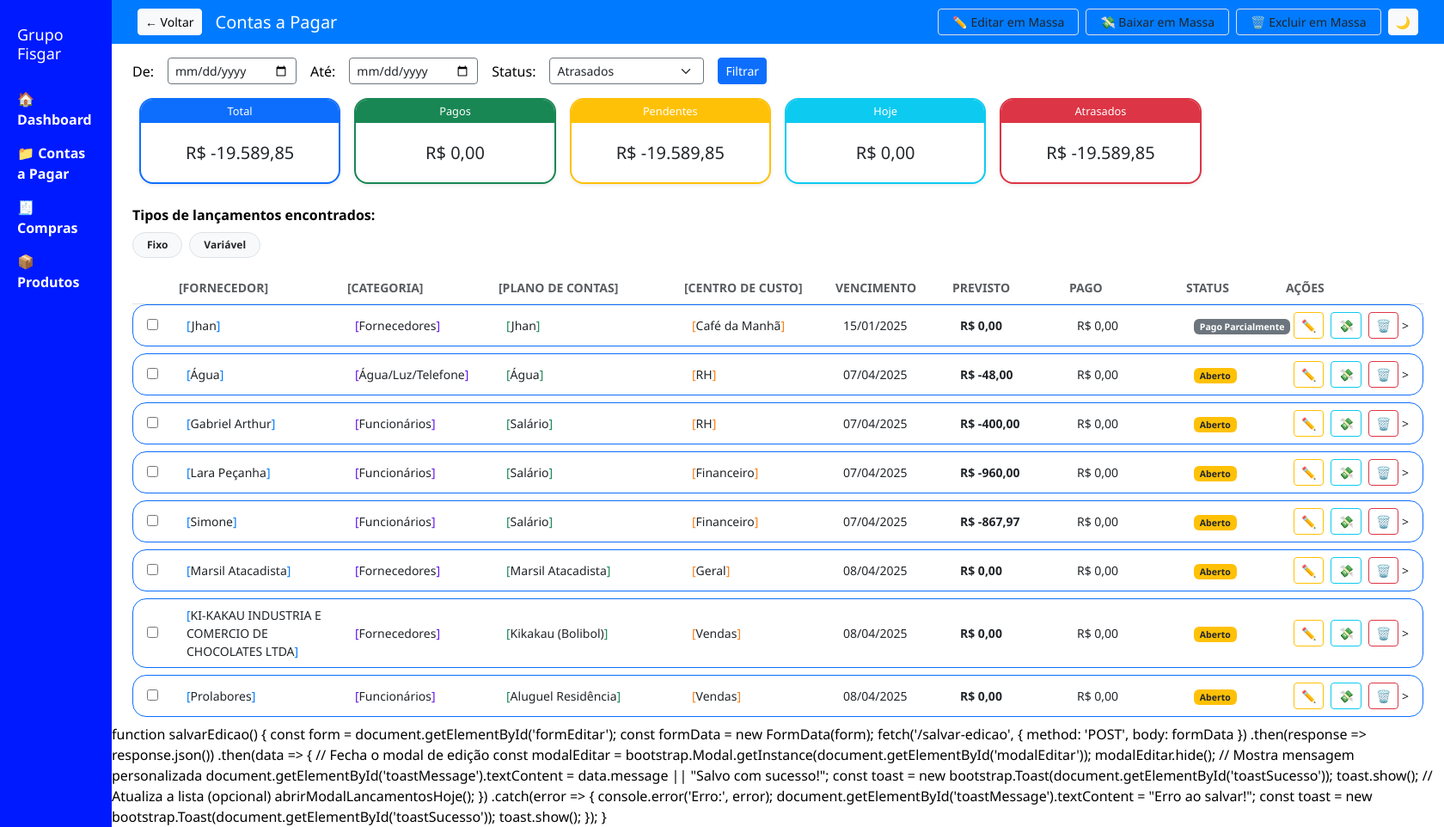
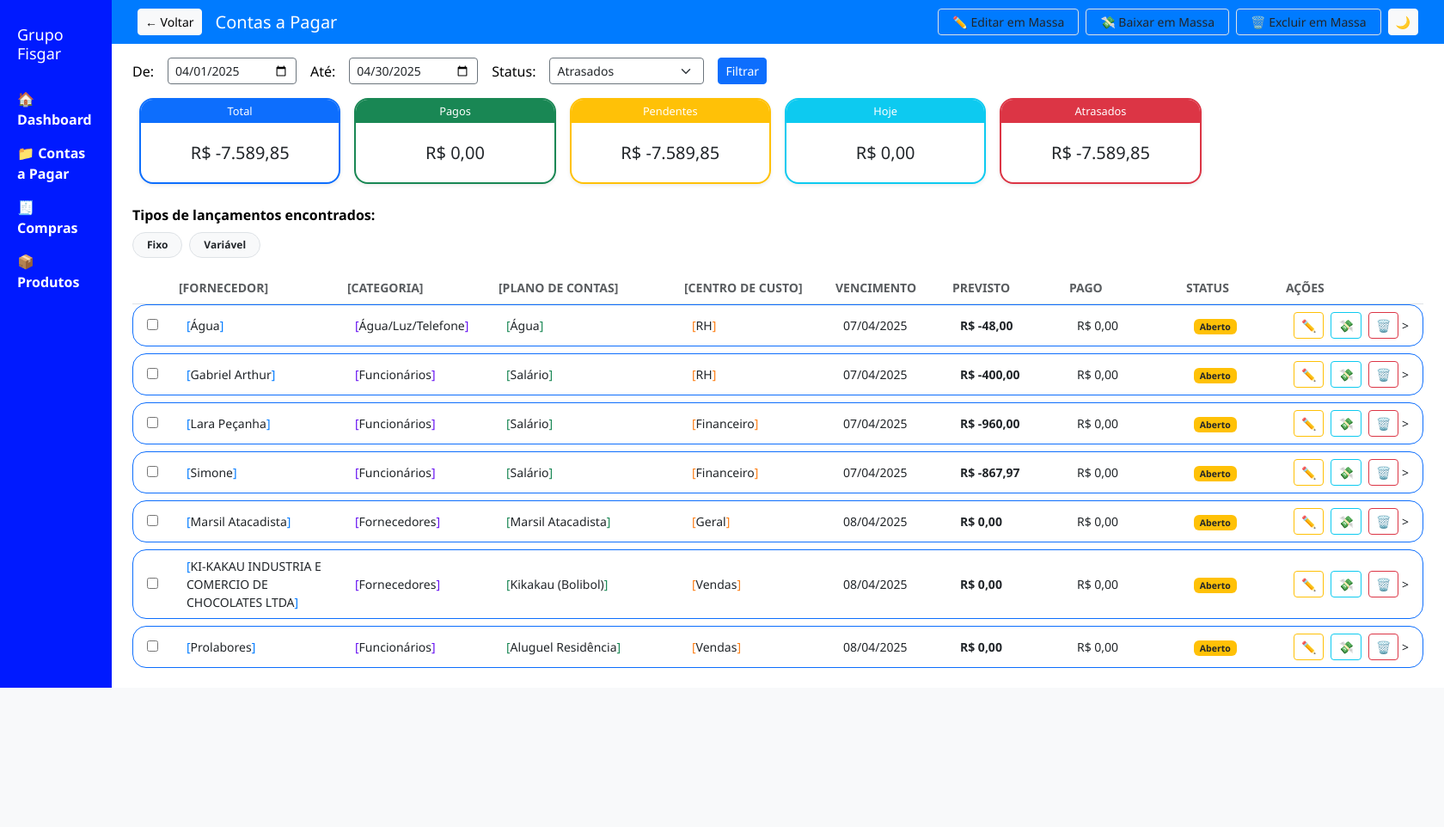
Before and after one commit to fisgarapiml/sistema_financeiro, a Flask app: page /contas-a-pagar?status=atrasados in a window 1680 px wide. Shown: the whole page at 86% size. After the commit the page ends 800 px from the top, so only its background shows below. Run offline with Flask 3, Linux system fonts and the light colour scheme; data comes from the database, SQL or seed files in the repository; some libraries are stand-ins or nearby versions.

Commit message:
Ajuste na lógica de data padrão para mostrar mês atual

```diff
--- a/routes/contas_a_pagar.py
+++ b/routes/contas_a_pagar.py
@@ -16,8 +16,15 @@
 def contas_a_pagar():
     try:
         status = request.args.get("status", "Todos")
-        data_inicio = request.args.get("inicio")
-        data_fim = request.args.get("fim")
+        from calendar import monthrange
+
+        hoje = datetime.today()
+        mes_atual = hoje.month
+        ano_atual = hoje.year
+
+        data_inicio = request.args.get("inicio") or f"{ano_atual}-{mes_atual:02d}-01"
+        data_fim = request.args.get("fim") or f"{ano_atual}-{mes_atual:02d}-{monthrange(ano_atual, mes_atual)[1]}"
+
         formato_json = request.args.get("json") == "1"
         hoje = datetime.today()
         data_hoje_str = hoje.strftime("%d/%m/%Y")
@@ -25,6 +32,16 @@
         # Conexão com o banco
         conn = sqlite3.connect("grupo_fisgar.db")
         cursor = conn.cursor()
+
+        # 🔍 Cálculo separado para o card "Atrasados" (valor real direto do banco)
+        cursor.execute("""
+            SELECT valor
+            FROM contas_a_pagar
+            WHERE status IN ('Aberto', 'Pendente', 'Pago Parcialmente')
+              AND vencimento < ?
+        """, (data_hoje_str,))
+        valores_atrasados = [formatar_valor(row[0]) for row in cursor.fetchall()]
+        total_atrasado = -sum(valores_atrasados)
 
         # Consulta para JSON (lançamentos do dia)
         if formato_json and status == "hoje":
@@ -81,25 +98,25 @@
             dados_filtrados = []
             for d in dados:
                 try:
-                    vencimento = datetime.strptime(d[5], "%d/%m/%Y").date()
+                    vencimento = datetime.strptime(d[5].strip(), "%d/%m/%Y").date()
                 except:
                     continue
 
                 if status == "atrasados":
-                    if d[8] in ("Aberto", "Pendente", "Pago Parcialmente") and vencimento < hoje.date():
-                        dados_filtrados.append(d)
-                    continue
+                    if d[8] not in ("Aberto", "Pendente", "Pago Parcialmente") or vencimento >= hoje.date():
+                        continue
 
                 if data_inicio and vencimento < datetime.strptime(data_inicio, "%Y-%m-%d").date():
                     continue
                 if data_fim and vencimento > datetime.strptime(data_fim, "%Y-%m-%d").date():
                     continue
-                if status != "Todos" and d[8] != status:
+                if status != "Todos" and status != "atrasados" and d[8] != status:
                     continue
 
                 dados_filtrados.append(d)
 
             # Cálculo de totais
+
             totais = {
                 "total": sum(-formatar_valor(d[6]) for d in dados_filtrados),
                 "pagos": sum(formatar_valor(d[6]) for d in dados_filtrados if d[8] == "Pago"),
--- a/templates/contas_a_pagar.html
+++ b/templates/contas_a_pagar.html
@@ -767,35 +767,7 @@
   // ... mantenha as outras funções que você já tem ...
 </script>
 
-function salvarEdicao() {
-  const form = document.getElementById('formEditar');
-  const formData = new FormData(form);
 
-  fetch('/salvar-edicao', {
-    method: 'POST',
-    body: formData
-  })
-  .then(response => response.json())
-  .then(data => {
-    // Fecha o modal de edição
-    const modalEditar = bootstrap.Modal.getInstance(document.getElementById('modalEditar'));
-    modalEditar.hide();
-
-    // Mostra mensagem personalizada
-    document.getElementById('toastMessage').textContent = data.message || "Salvo com sucesso!";
-    const toast = new bootstrap.Toast(document.getElementById('toastSucesso'));
-    toast.show();
-
-    // Atualiza a lista (opcional)
-    abrirModalLancamentosHoje();
-  })
-  .catch(error => {
-    console.error('Erro:', error);
-    document.getElementById('toastMessage').textContent = "Erro ao salvar!";
-    const toast = new bootstrap.Toast(document.getElementById('toastSucesso'));
-    toast.show();
-  });
-}
     <!-- Toast de Sucesso (cole ANTES do </body>) -->
 <div class="toast-container position-fixed bottom-0 end-0 p-3">
   <div id="toastSucesso" class="toast align-items-center text-bg-success border-0" role="alert">
```
